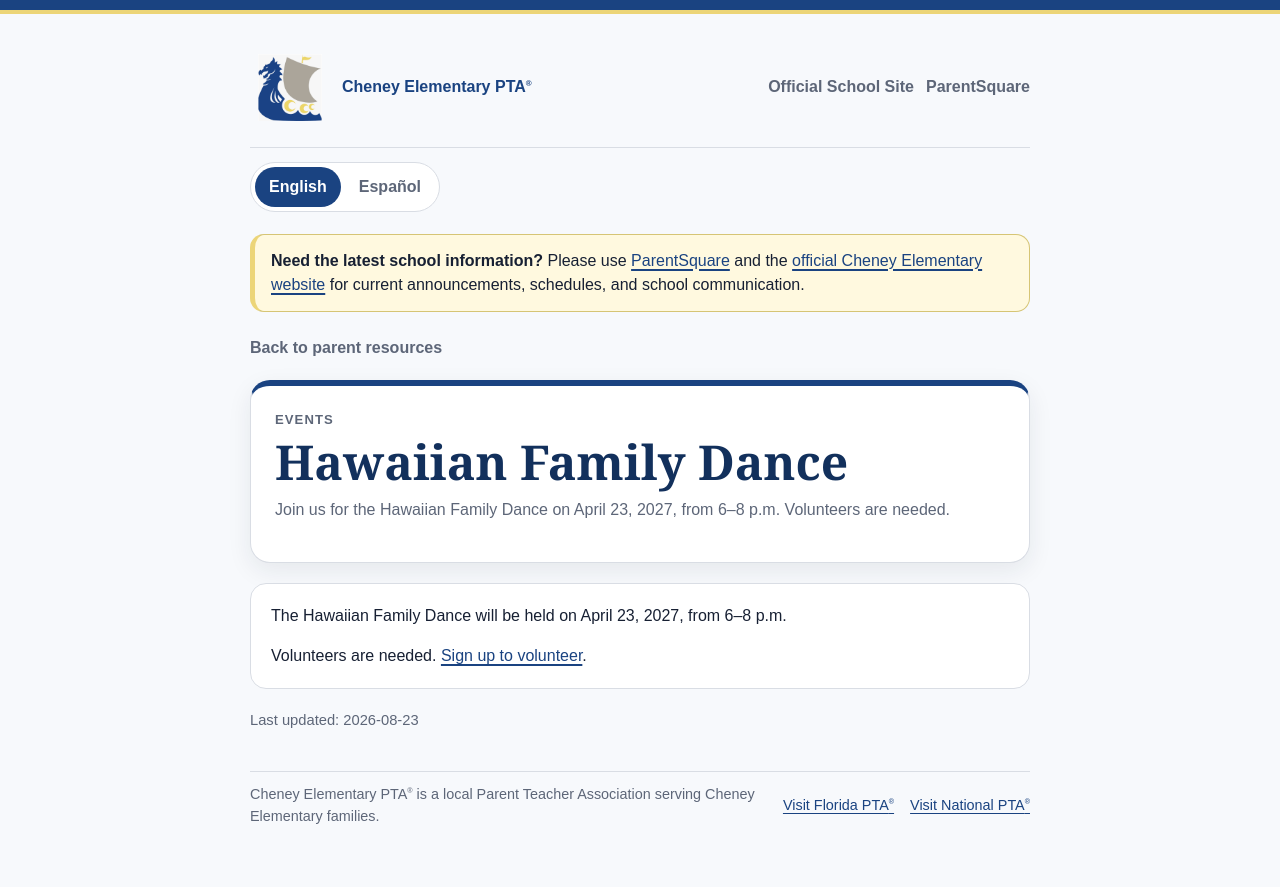
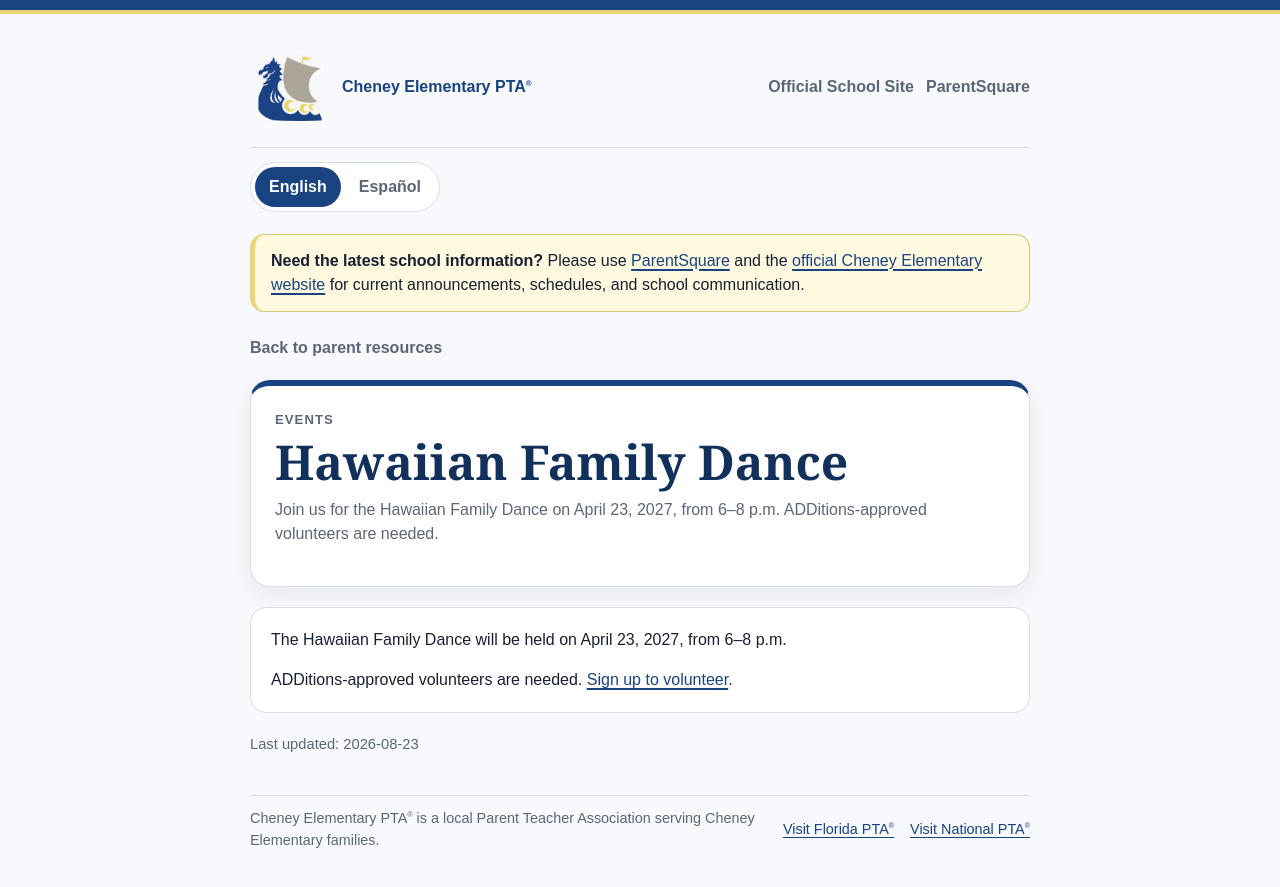
Before and after one commit to matthewtckr/cheneypta, a Jekyll site: the page built from _resources/hawaiian-family-dance.md, in a window 1280 px wide. Shown: the top 887 px of the page. Built offline with Jekyll 4.4.1, drawn with Linux system fonts in a browser that asks for light colours.

Commit message:
Clarify ADDitions volunteer approval requirement

```diff
--- a/_resources/hawaiian-family-dance.md
+++ b/_resources/hawaiian-family-dance.md
@@ -1,8 +1,8 @@
 ---
 title: Hawaiian Family Dance
 title_es: Baile familiar hawaiano
-description: Join us for the Hawaiian Family Dance on April 23, 2027, from 6–8 p.m. Volunteers are needed.
-description_es: Acompáñenos en el Baile familiar hawaiano el 23 de abril de 2027, de 6 a 8 p. m. Se necesitan voluntarios.
+description: Join us for the Hawaiian Family Dance on April 23, 2027, from 6–8 p.m. ADDitions-approved volunteers are needed.
+description_es: Acompáñenos en el Baile familiar hawaiano el 23 de abril de 2027, de 6 a 8 p. m. Se necesitan voluntarios aprobados por ADDitions.
 category: Events
 category_es: Eventos
 order: 53
@@ -11,9 +11,9 @@ last_updated: 2026-08-23
 content_en: |
   The Hawaiian Family Dance will be held on April 23, 2027, from 6–8 p.m.
 
-  Volunteers are needed. [Sign up to volunteer](https://docs.google.com/forms/d/e/1FAIpQLSf74VlG-UUaGSmA59YWfv7l-z2Px2rN28WbRi3vrsWhHoKHhw/viewform).
+  ADDitions-approved volunteers are needed. [Sign up to volunteer](https://docs.google.com/forms/d/e/1FAIpQLSf74VlG-UUaGSmA59YWfv7l-z2Px2rN28WbRi3vrsWhHoKHhw/viewform).
 content_es: |
   El Baile familiar hawaiano se llevará a cabo el 23 de abril de 2027, de 6 a 8 p. m.
 
-  Se necesitan voluntarios. [Inscríbase como voluntario](https://docs.google.com/forms/d/e/1FAIpQLSf74VlG-UUaGSmA59YWfv7l-z2Px2rN28WbRi3vrsWhHoKHhw/viewform).
+  Se necesitan voluntarios aprobados por ADDitions. [Inscríbase como voluntario](https://docs.google.com/forms/d/e/1FAIpQLSf74VlG-UUaGSmA59YWfv7l-z2Px2rN28WbRi3vrsWhHoKHhw/viewform).
 ---
```
